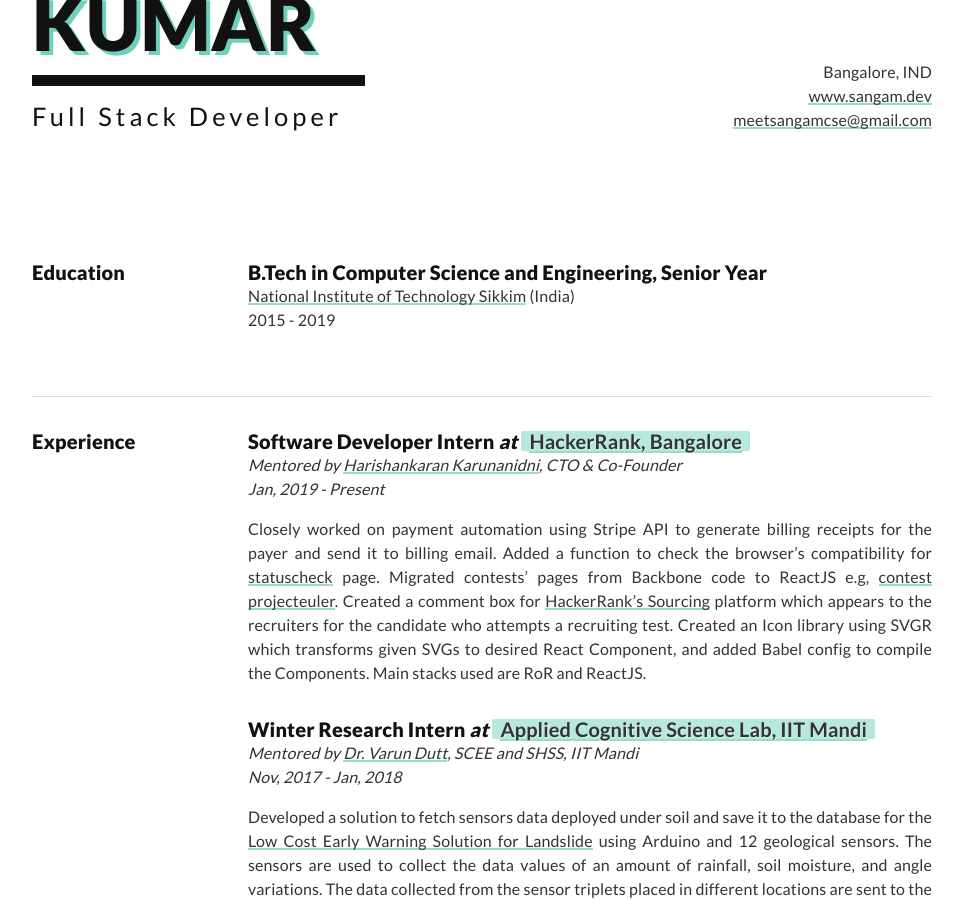
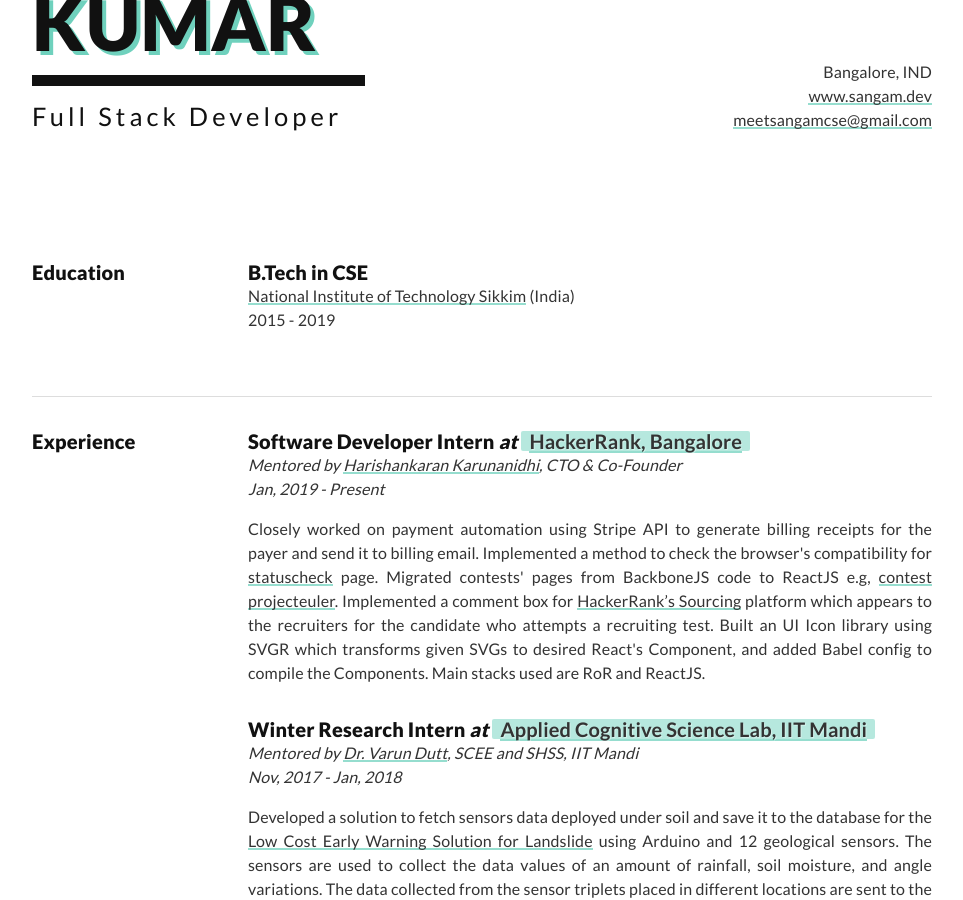
Before and after one commit to sangamcse/resume, a Jekyll site: the page built from index.html, in a window 1280 px wide and 900 px high, scrolled down 238 px. Shown: the whole window, without its empty margins (158-1121 px from the left). Built offline with Jekyll 4.4.1, drawn with Linux system fonts in a browser that asks for light colours; some of the changed text lies outside the part shown.

Commit message:
Update June 2019

```diff
--- a/_data/experiences.yml
+++ b/_data/experiences.yml
@@ -1,9 +1,9 @@
 # Experiences
 - title: Software Developer Intern
   location: <a class="u-link" target="_blank" href="https://www.hackerrank.com/">HackerRank, Bangalore</a>
-  mentor: <a class="u-link" href="https://www.hackerrank.com/about-us/our-team/" target="_blank">Harishankaran Karunanidni</a>, CTO & Co-Founder
+  mentor: <a class="u-link" href="https://www.hackerrank.com/about-us/our-team/" target="_blank">Harishankaran Karunanidhi</a>, CTO & Co-Founder
   duration: Jan, 2019 - Present
-  description: Closely worked on payment automation using Stripe API to generate billing receipts for the payer and send it to billing email. Added a function to check the browser’s compatibility for <a class="u-link" target="_blank" href="https://www.hackerrank.com/statuscheck">statuscheck</a> page. Migrated contests’ pages from Backbone code to ReactJS e.g, <a class="u-link" target="_blank" href="https://www.hackerrank.com/projecteuler/">contest projecteuler</a>. Created a comment box for <a class="u-link" target="_blank" href="https://www.hackerrank.com/work">HackerRank’s Sourcing</a> platform which appears to the recruiters for the candidate who attempts a recruiting test. Created an Icon library using SVGR which transforms given SVGs to desired React Component, and added Babel config to compile the Components. Main stacks used are RoR and ReactJS.
+  description: Closely worked on payment automation using Stripe API to generate billing receipts for the payer and send it to billing email. Implemented a method to check the browser's compatibility for <a class="u-link" target="_blank" href="https://www.hackerrank.com/statuscheck">statuscheck</a> page. Migrated contests' pages from BackboneJS code to ReactJS e.g, <a class="u-link" target="_blank" href="https://www.hackerrank.com/projecteuler/">contest projecteuler</a>. Implemented a comment box for <a class="u-link" target="_blank" href="https://www.hackerrank.com/work">HackerRank’s Sourcing</a> platform which appears to the recruiters for the candidate who attempts a recruiting test. Built an UI Icon library using SVGR which transforms given SVGs to desired React's Component, and added Babel config to compile the Components. Main stacks used are RoR and ReactJS.
 
 - title: Winter Research Intern
   location: <a class="u-link" target="_blank" href="http://acslab.org">Applied Cognitive Science Lab, IIT Mandi</a>
--- a/_includes/educations.html
+++ b/_includes/educations.html
@@ -1,7 +1,7 @@
 <section class="l-Section">
   <h2 class="l-Section-title h3">Education</h2>
   <div class="l-Section-content">
-    <h3>B.Tech in Computer Science and Engineering, Senior Year</h3>
+    <h3>B.Tech in CSE</h3>
     <a class="u-link" href="https://www.nitsikkim.ac.in/" target="_blank">National Institute of Technology Sikkim</a> (India)<br> 2015 - 2019
   </div>
 </section>
```
Also changed, not shown: _data/skills.yml (+4 -4 lines), 2 other files.
